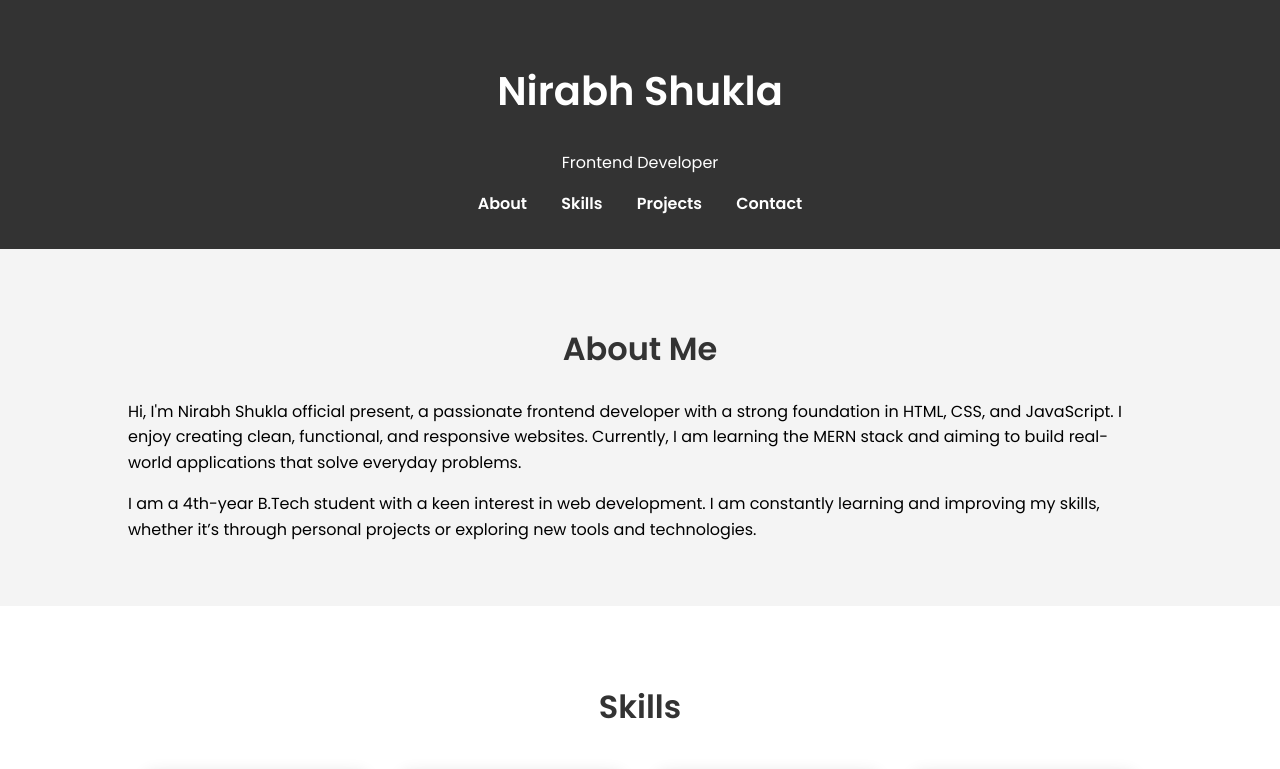
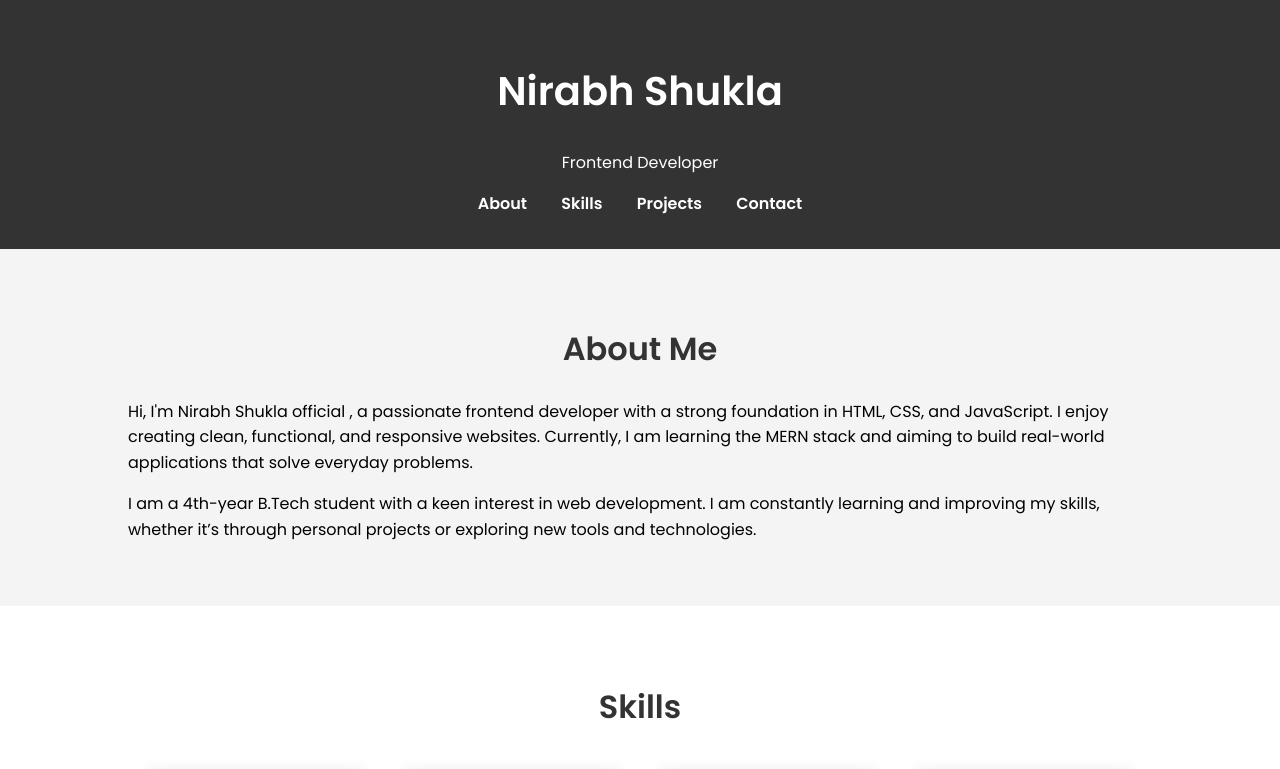
Before and after one commit to nirabh567/portfolio, a plain HTML site: page index.html in a window 1280 px wide. Shown: the top 769 px of the page. Drawn offline with Linux system fonts and the light colour scheme.

Commit message:
Update index.html

```diff
--- a/index.html
+++ b/index.html
@@ -26,7 +26,7 @@
     <section id="about" class="section bg-light">
         <div class="container">
             <h2>About Me</h2>
-            <p>Hi, I'm Nirabh Shukla official present, a passionate frontend developer with a strong foundation in HTML, CSS, and JavaScript. I enjoy creating clean, functional, and responsive websites. Currently, I am learning the MERN stack and aiming to build real-world applications that solve everyday problems.</p>
+            <p>Hi, I'm Nirabh Shukla official , a passionate frontend developer with a strong foundation in HTML, CSS, and JavaScript. I enjoy creating clean, functional, and responsive websites. Currently, I am learning the MERN stack and aiming to build real-world applications that solve everyday problems.</p>
             <p>I am a 4th-year B.Tech student with a keen interest in web development. I am constantly learning and improving my skills, whether it’s through personal projects or exploring new tools and technologies.</p>
         </div>
     </section>
```
